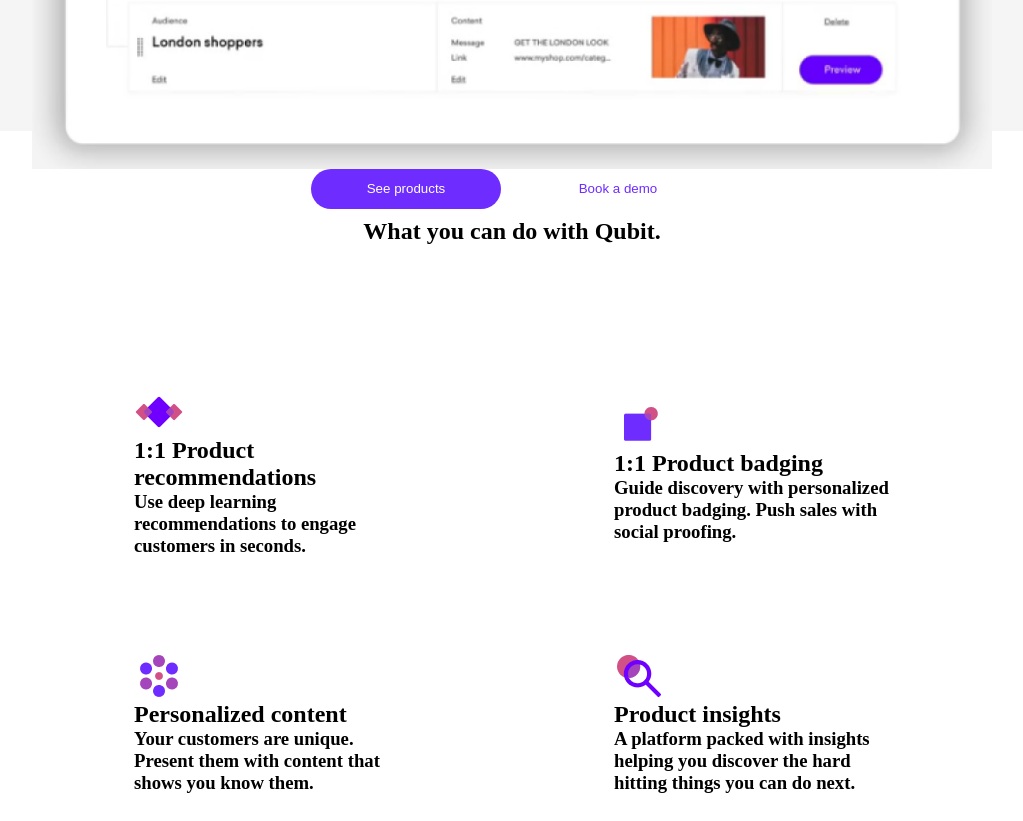
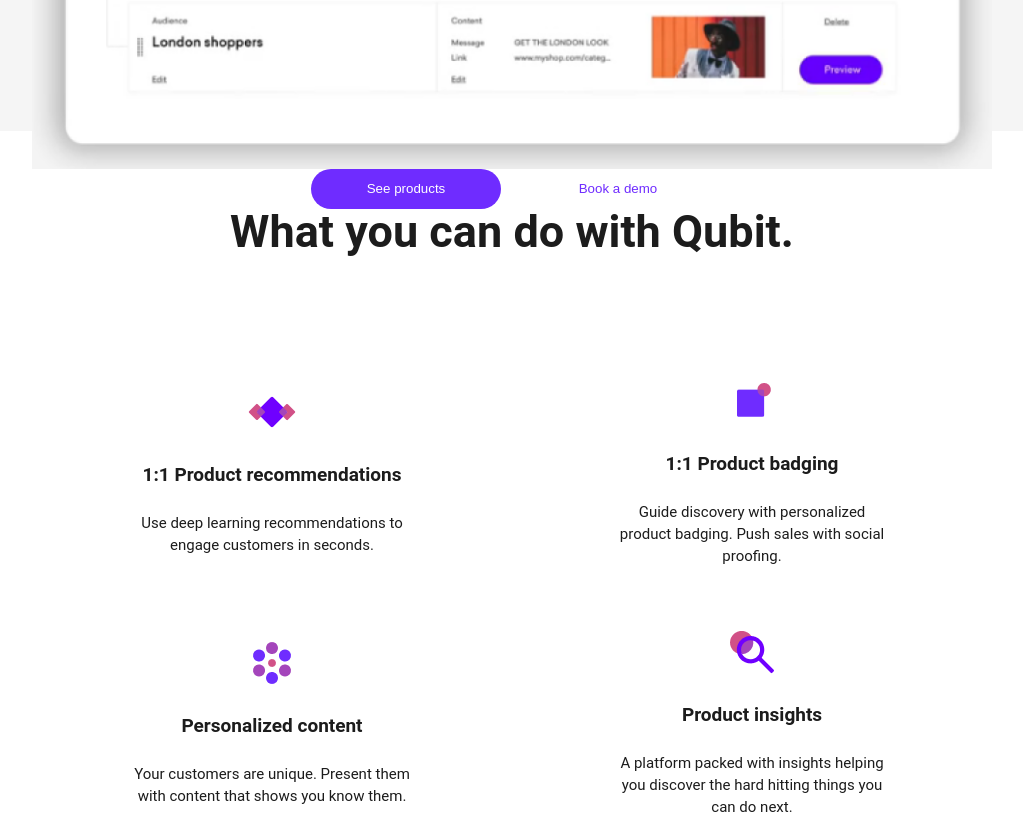
Before and after one commit to Rusta555/Figma-project, a plain HTML site: page index.html in a window 1280 px wide. Shown: the part 2380-3201 px from the top of the page, without its empty margins (128-1151 px from the left). Drawn offline with Linux system fonts and the light colour scheme.

Commit message:
change file'

```diff
--- a/assets/css/style.scss
+++ b/assets/css/style.scss
@@ -618,7 +618,11 @@
                     display: flex;
                     justify-content: center;
                     align-items: center;
-
+                    color: #1C1C1C;
+                    font-family: "Roboto", sans-serif;
+                    font-size: 45px;
+                    line-height: 45px;
+                    font-weight: 700;
                 }
                 .cards{
                     width: 100%;
@@ -636,17 +640,32 @@
                         display: flex;
                         flex-direction: column;
                         justify-content: center;
+                        align-items: center;
                         margin: 50px;
-                        .item-1{
-                            width: 100%;
-                            display: flex;
-                            justify-content: center;
-
-                        }
                             img{
                                 width:50px ;
                                 height: 50px;
                                 display: flex;
+                                justify-content: center;
+                                align-items: center;
+                            }
+                            h2 {
+                                color: #1C1C1C;
+                                font-family: 'Roboto', sans-serif;
+                                font-size: 19px;
+                                line-height: 45px;
+                                font-weight: 700;
+                                text-align: center;
+                                padding-top: 15px;
+                            }
+                            h3 {
+                                color: #1C1C1C;
+                                font-family: 'Roboto', sans-serif;
+                                font-size: 15px;
+                                line-height: 22px;
+                                font-weight: 400;
+                                text-align: center;
+                                padding-top: 15px;
                             }
                         }
                 }
```
Also changed, not shown: assets/css/style.css, 1 other file.
